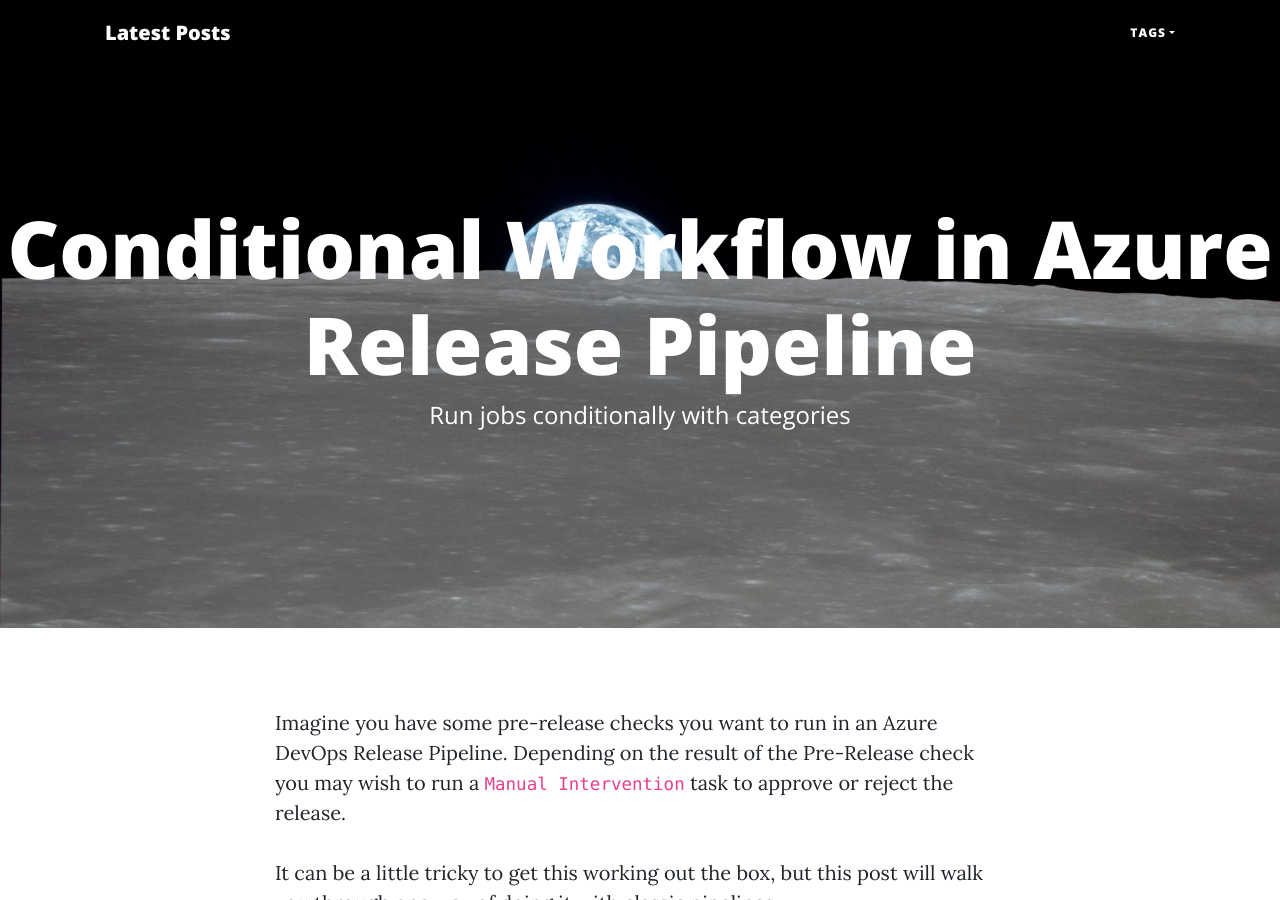
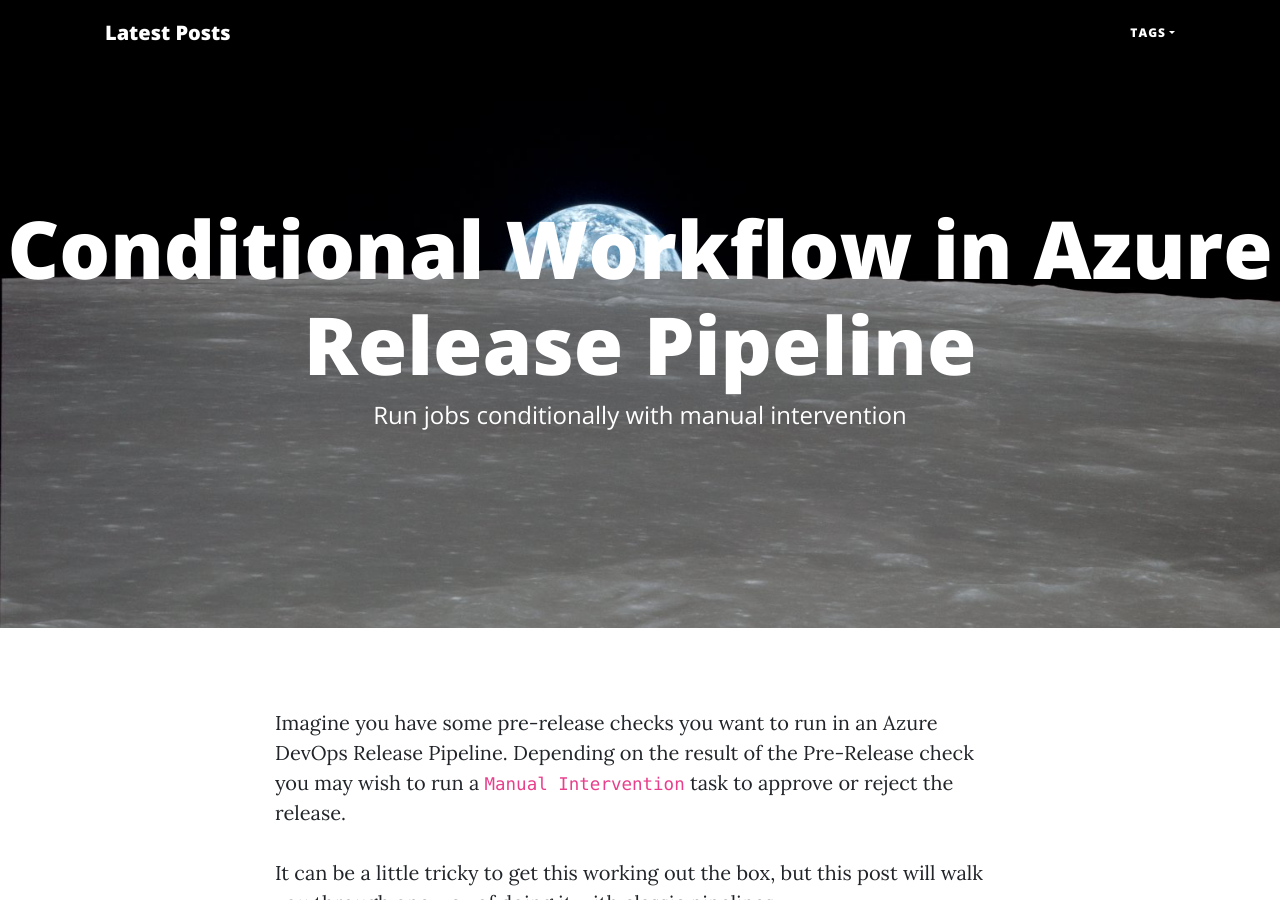
Before and after one commit to paxdev/paxdev.github.io, a Jekyll site: the page built from _posts/2019-12-24-run-azure-jobs-conditionally.md, in a window 1280 px wide and 900 px high. Built offline with Jekyll 4.4.1, drawn with Linux system fonts in a browser that asks for light colours; our own code applies the rules of GitHub Pages for plain Markdown files.

Commit message:
Fix up front-matter and add local build instructions

```diff
--- a/_posts/2019-12-24-run-azure-jobs-conditionally.md
+++ b/_posts/2019-12-24-run-azure-jobs-conditionally.md
@@ -1,7 +1,7 @@
 ---
   title: Conditional Workflow in Azure Release Pipeline
   header:
-    subheading: Run jobs conditionally with  categories
+    subheading: Run jobs conditionally with manual intervention
   categories:
     - azure-devops
   tags:
```
Also changed, not shown: README.md.
